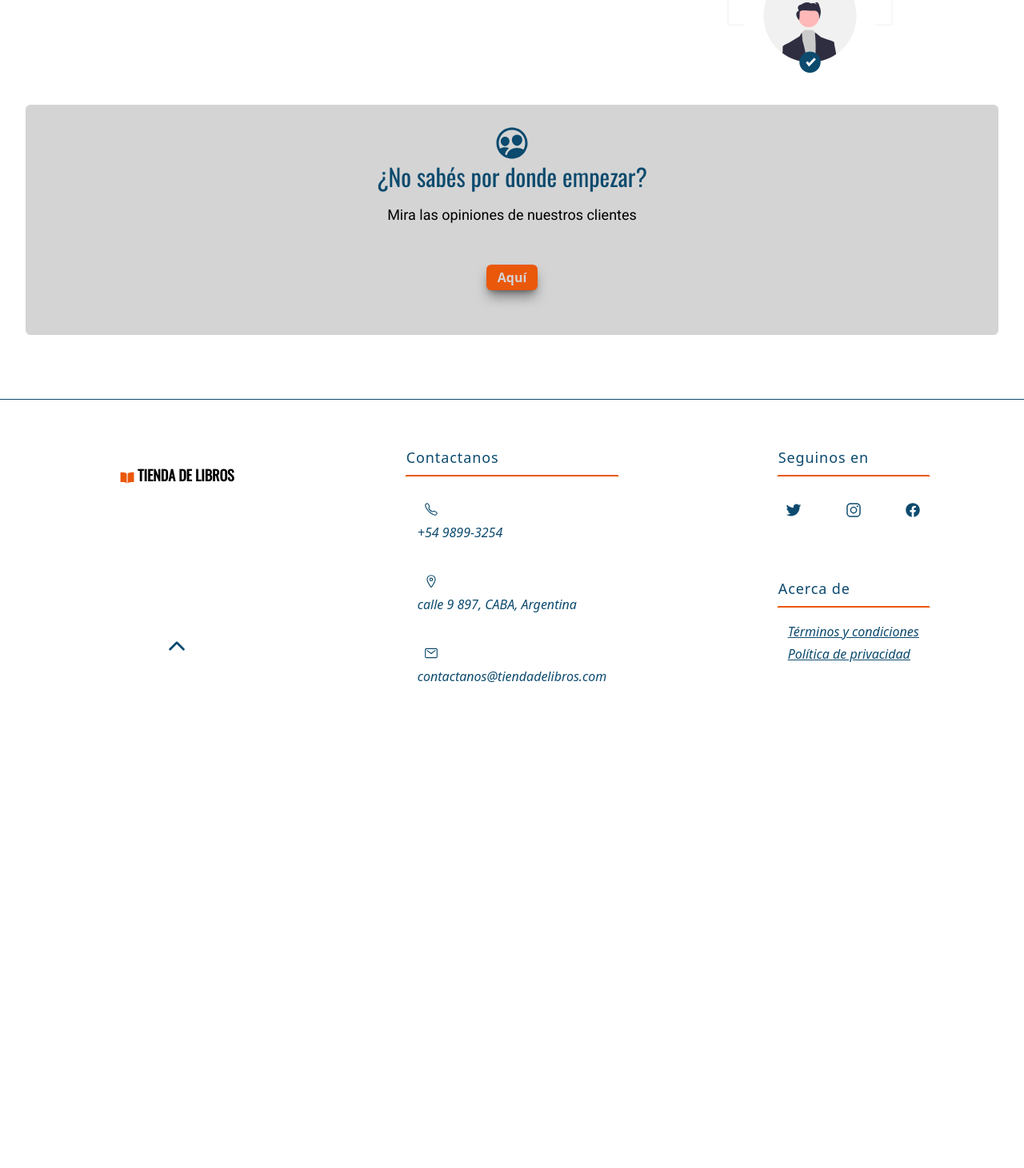
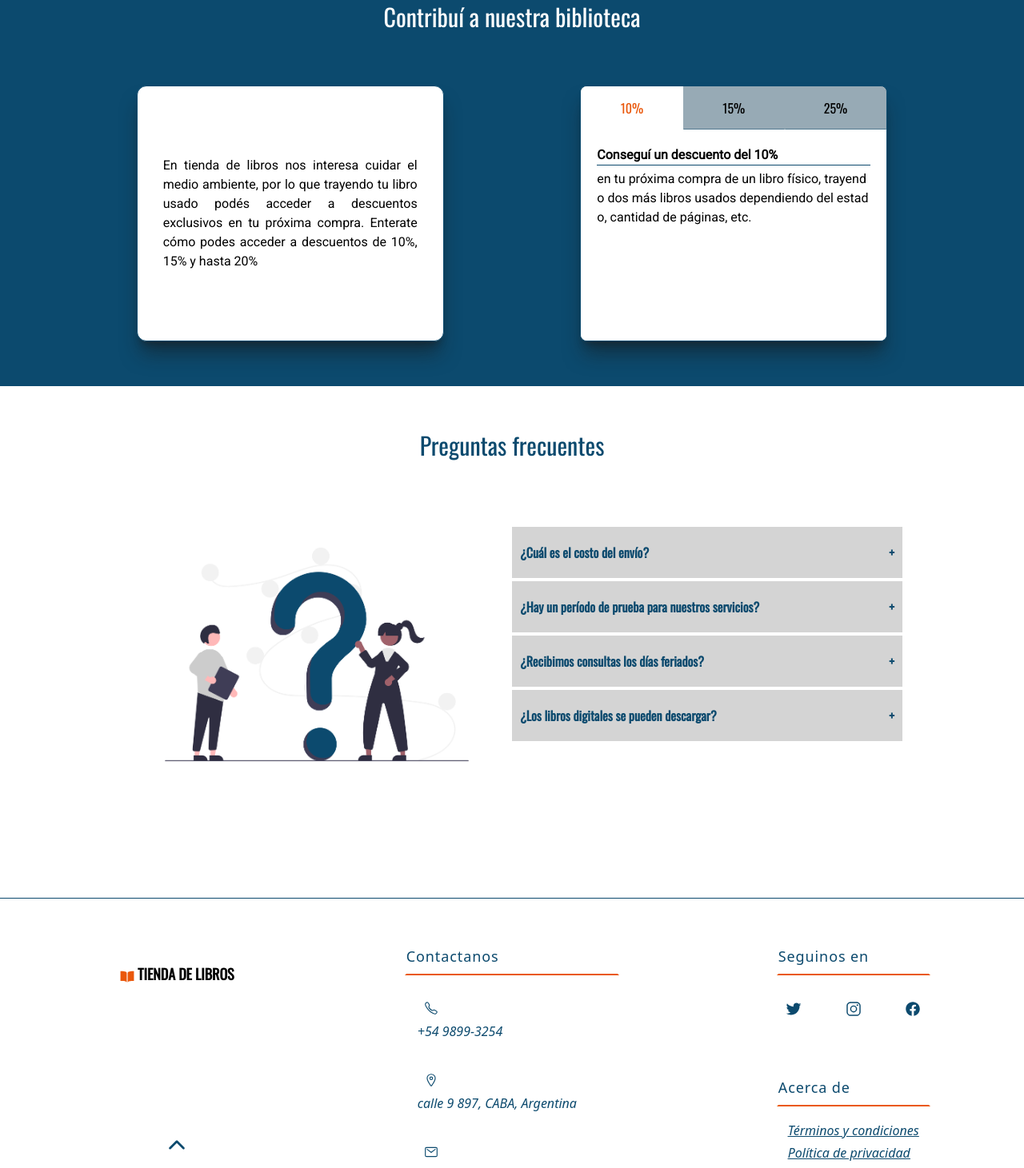
Before and after one commit to sebagutierez/e-commerce, a React (Create React App) app: page / in a window 1280 px wide. Shown: the part 4477-5938 px from the top of the page at 80% size. Before the commit the page ends 5391 px from the top, so only its background shows below. Built offline with nearby package versions, Linux system fonts and the light colour scheme; the HTML template or start-up script is replaced by a standard one.

Commit message:
creación contribute y créditos

```diff
--- a/src/components/Body/Banner/Banner.js
+++ b/src/components/Body/Banner/Banner.js
@@ -3,7 +3,7 @@
 const Banner = () => {
     return (
         <>
-        <div className="w-full h-96 mt-16 bg-different bg-cover bg-left-top flex items-center">
+        <div className="w-full h-96 mt-16 bg-different bg-cover bg-fixed bg-left-top flex items-center">
             <div className="flex flex-col h-52 w-full sm:w-1/2 self-center">
                 <div className="font-black font-ftitles text-xl text-sky-900 sm:text-3xl md:text-5xl self-center md:self-start md:ml-8">
                     Tienda de Libros
--- /dev/null
+++ b/src/components/Body/Contribute/Contribute.js
@@ -0,0 +1,30 @@
+import React from "react";
+import Discount from "./Discount";
+
+const Contribute = () => {
+  return (
+    <>
+      {/* Contenedor */}
+      <div className="flex flex-col p-2 justify-items-center justify-center bg-sky-900">
+        {/* titulo */}
+        <div className="font-ftitles text-white text-center text-3xl m-5">
+          Contribuí a nuestra biblioteca
+        </div>
+        {/* contenido */}
+        <div className="grid grid-flow-row sm:grid-flow-col justify-items-center my-10 place-content-evenly gap-y-10">
+          <div className="h-80 font-ftext bg-white place-content-center text-justify rounded-xl max-w-sm p-8 m-2 shadow-xl shadow-neutral-900/50 border border-sky-900">
+            En tienda de libros nos interesa cuidar el medio ambiente, por lo
+            que trayendo tu libro usado podés acceder a descuentos exclusivos en
+            tu próxima compra. Enterate cómo podes acceder a descuentos de 10%, 15% y hasta 20%
+          </div>
+          {/* contenedor alternative */}
+          <div className="flex place-content-center">
+            <Discount />
+          </div>
+        </div>
+      </div>
+    </>
+  );
+};
+
+export default Contribute;
--- /dev/null
+++ b/src/components/Body/Contribute/Discount.js
@@ -0,0 +1,98 @@
+import { useState } from "react";
+
+const Discount = () => {
+  const [toggleState, setToggleState] = useState(1);
+
+  const toggleTab = (index) => {
+    setToggleState(index);
+  };
+
+  return (
+    <>
+      {/* Container */}
+      <div className="flex flex-col max-w-sm h-80 bg-neutral-300 border border-solid rounded-lg border-sky-900 break-all m-2 shadow-xl shadow-neutral-900/50">
+        {/* block tabs */}
+        <div className="flex font-ftitles">
+          <button
+            className={
+              toggleState === 1
+                ? "p-3.5 text-center text-orange-600 w-1/2 bg-white cursor-pointer border-b border-transparent box-content relative outline-none rounded-none rounded-tl-lg transition-all"
+                : "p-3.5 text-center w-1/2 bg-sky-900/30 cursor-pointer border-transparent border-b border-b-sky-900/50 box-content relative outline-none rounded-none rounded-tl-lg text-black hover:scale-110 hover:border-none transition-all"
+            }
+            onClick={() => toggleTab(1)}
+          >
+            10%
+          </button>
+          <button
+            className={
+              toggleState === 2
+                ? "p-3.5 text-center w-1/2 bg-white cursor-pointer border-b border-transparent box-content relative outline-none rounded-none text-orange-600 transition-all"
+                : "p-3.5 text-center w-1/2 bg-sky-900/30 cursor-pointer border-b border-transparent border-b-sky-900/50 box-content relative outline-none rounded-none text-black hover:scale-110 hover:border-none transition-all"
+            }
+            onClick={() => toggleTab(2)}
+          >
+            15%
+          </button>
+          <button
+            className={
+              toggleState === 3
+                ? "p-3.5 text-center w-1/2 bg-white cursor-pointer border-b border-transparent box-content relative outline-none rounded-none rounded-tr-lg text-orange-600 transition-all"
+                : "p-3.5 text-center w-1/2 bg-sky-900/30 cursor-pointer border-b border border-transparent border-b-sky-900/50 box-content relative outline-none rounded-none rounded-tr-lg text-black hover:scale-110 hover:border-none transition-all"
+            }
+            onClick={() => toggleTab(3)}
+          >
+            25%
+          </button>
+        </div>
+
+        <div className="content-tabs flex-grow font-ftext">
+          <div
+            className={
+              toggleState === 1
+                ? "content  active-content bg-white p-5 w-full h-full block rounded-b-lg"
+                : "content bg-white p-5 w-full h-full hidden"
+            }
+          >
+            <div className="font-bold">Conseguí un descuento del 10%</div>
+            <hr className="w-full h-0.5 mb-1 border-sky-900" />
+            <p className="w-full h-full">
+              en tu próxima compra de un libro físico, trayendo dos más libros
+              usados dependiendo del estado, cantidad de páginas, etc.
+            </p>
+          </div>
+
+          <div
+            className={
+              toggleState === 2
+                ? "content  active-content bg-white p-5 w-full h-full block rounded-b-lg"
+                : "content bg-white p-5 w-full h-full hidden"
+            }
+          >
+            <div className="font-bold">Conseguí un descuento del 15%</div>
+            <hr className="w-full h-0.5 mb-1 border-sky-900" />
+            <p className="w-full h-full">
+              en nuestra suscripción estandar trayendo entre dos y cinco libros
+              usados.
+            </p>
+          </div>
+
+          <div
+            className={
+              toggleState === 3
+                ? "content  active-content bg-white p-5 w-full h-full block rounded-b-lg"
+                : "content bg-white p-5 w-full hfull hidden"
+            }
+          >
+            <div className="font-bold">Conseguí un descuento del 25%</div>
+            <hr className="w-full h-0.5 mb-1 border-sky-900" />
+            <p className="w-full h-full">
+              en nuestra suscripción premium trayendo más de cinco libros usados
+            </p>
+          </div>
+        </div>
+      </div>
+    </>
+  );
+};
+
+export default Discount;
--- a/src/components/Body/Partner/Partner.js
+++ b/src/components/Body/Partner/Partner.js
@@ -3,7 +3,7 @@ import connected from './connected.png'
 const Partner = () => {
     return (
         <>
-            <div>
+            <div className="my-10">
                 <div className="font-ftitles text-sky-900 text-center text-3xl mt-5">
                     Partner
                 </div>
--- a/src/components/Body/Questions/QuestionSection.js
+++ b/src/components/Body/Questions/QuestionSection.js
@@ -1,19 +1,16 @@
-
-import Questions from './Questions'
-import question from './question.png'
+import Questions from "./Questions";
+import question from "./question.png";
 
 const QuestionSection = () => {
   return (
     <>
-        <div>
+      <div className="mb-20 sm:m-14">
         <div className="font-ftitles text-sky-900 text-center text-3xl m-5">
           Preguntas frecuentes
         </div>
-            <div className="flex flex-col md:flex-row justify-around place-content-center px-16 md:px-24">
+        <div className="flex flex-col md:flex-row justify-around place-content-center px-2.5 md:px-24">
           <div className="self-center md:w-1/2 flex place-content-center">
-                        <img
-                            src={question}
-                            alt="/"/>
+            <img src={question} alt="/" />
           </div>
           <div className="md:w-1/2">
             <Questions />
@@ -21,7 +18,7 @@ const QuestionSection = () => {
         </div>
       </div>
     </>
-    )
-}
+  );
+};
 
-export default QuestionSection
+export default QuestionSection;
--- a/src/components/Body/Recommendation.js
+++ b/src/components/Body/Recommendation.js
@@ -5,7 +5,7 @@ import { IoPeopleCircleOutline } from 'react-icons/io5'
 const Recommendation = () => {
     return (
         <>
-            <div className="flex mx-8 flex-col h-72 rounded-md bg-neutral-300 place-content-center">
+            <div className="flex m-8 flex-col h-72 rounded-md bg-neutral-300 place-content-center">
                 <div className="text-sky-900 text-5xl font-black place-self-center">
                     <IoPeopleCircleOutline />
                 </div>
@@ -16,7 +16,7 @@ const Recommendation = () => {
                     <div className="text-base sm:text-lg font-ftext m-4">
                         Mira las opiniones de nuestros clientes
                     </div>
-                    <button className="transition h-8 w-16 m-8 rounded-md bg-orange-600 font-extrabold text-neutral-300 hover:text-neutral-300 shadow-lg shadow-neutral-900/50 hover:transition-all hover:bg-gradient-to-t hover:from-orange-600 border-0 hover:border-0 hover:to-sky-900 hover:scale-110">
+                    <button className="transition-all h-8 w-16 m-8 rounded-md bg-orange-600 font-extrabold text-neutral-300 shadow-lg shadow-neutral-900/50 hover:transition-all border-0 hover:bg-transparent hover:text-black hover:border-0 hover:scale-110">
                         Aquí
                     </button>
                 </div>
--- /dev/null
+++ b/src/components/Footer/Credits.js
@@ -0,0 +1,59 @@
+import { useState } from "react";
+
+const Credits = () => {
+  const [modal, setModal] = useState(false);
+
+  const toggleModal = () => {
+    setModal(!modal);
+  };
+
+  return (
+    <>
+      <button
+        onClick={toggleModal}
+        className="block bg-transparent border-none text-sky-900 font-ftext justify-self-center"
+      >
+        Créditos
+      </button>
+      {modal && (
+        <div className="inset-0 w-[100vw] h-[100vh] z-50 fixed">
+          <div
+            onClick={toggleModal}
+            className="inset-0 fixed h-[100vh] w-[100vw] bg-sky-900/30"
+          ></div>
+          <div className="absolute top-[40%] left-[50%] -translate-x-2/4 -translate-y-2/4 p-1 rounded max-w-[600px] min-w-[300px] bg-white">
+            <div className="font-ftitles text-xl font-bold p-8">Créditos</div>
+            <div className="pb-8 px-8">
+            <p>
+              Foto de
+              <a
+                className="text-orange-600"
+                href="https://unsplash.com/@brandi1?utm_source=unsplash&utm_medium=referral&utm_content=creditCopyText"
+              >
+                Brandi Redd
+              </a>
+              en
+              <a
+                className="text-orange-600"
+                href="https://unsplash.com/es/s/fotos/bussines?utm_source=unsplash&utm_medium=referral&utm_content=creditCopyText"
+              >
+                Unsplash
+              </a>
+              </p>
+            </div>
+            <div className="pb-16 px-8">
+            <button
+              className="absolute p-2 border-none bg-orange-600 text-white"
+              onClick={toggleModal}
+            >
+              cerrar
+              </button>
+            </div>
+          </div>
+        </div>
+      )}
+    </>
+  );
+};
+
+export default Credits;
--- a/src/components/Footer/Footer.js
+++ b/src/components/Footer/Footer.js
@@ -6,47 +6,48 @@ import {
   IoLogoFacebook,
   IoLogoTwitter,
   IoLogoInstagram,
-  IoBookSharp
-} from 'react-icons/io5'
+  IoBookSharp,
+} from "react-icons/io5";
+import Credits from "./Credits";
 
 const Footer = () => {
   let info = [
     {
-      dato: '+54 9899-3254',
+      dato: "+54 9899-3254",
       ícono: <IoCallOutline />,
       key: 1,
     },
     {
-      dato: 'calle 9 897, CABA, Argentina',
+      dato: "calle 9 897, CABA, Argentina",
       ícono: <IoLocationOutline />,
       key: 3,
     },
     {
-      dato: 'contactanos@tiendadelibros.com',
+      dato: "contactanos@tiendadelibros.com",
       ícono: <IoMailOutline />,
       key: 2,
     },
-  ]
+  ];
   let redes = [
     {
       ícono: <IoLogoTwitter />,
-        link: 'https://twitter.com/',
-        list: 1
+      link: "https://twitter.com/",
+      list: 1,
     },
     {
       ícono: <IoLogoInstagram />,
-        link: 'https://www.instagram.com/',
-        list: 2
+      link: "https://www.instagram.com/",
+      list: 2,
     },
     {
       ícono: <IoLogoFacebook />,
-        link: 'https://es-la.facebook.com/',
-        list: 3
-    }
-
-]
+      link: "https://es-la.facebook.com/",
+      list: 3,
+    },
+  ];
   return (
-    <div className="absolute grid items-center w-full h-auto grid-cols-1 grid-row-3 py-8 mt-20 text-sky-900 bg-white justify-items-center sm:grid-cols-3 sm:grid-rows-1 border-t border-t-sky-900">
+    <>
+    <div className="grid items-center w-full h-auto grid-cols-1 grid-row-3 py-8  text-sky-900 bg-white justify-items-center sm:grid-cols-3 sm:grid-rows-1 border-t border-t-sky-900 mt-20">
       <div className="flex flex-col items-center mt-8 text-lg font-bold text-black sm:place-self-start sm:ml-4 sm:font-black font-ftitles row-start-3 row-end-4 sm:col-start-1 sm:col-end-2 sm:row-start-1 sm:row-end-2 sm:pl-2 pr-2 sm:pt-4 sm:justify-self-center sm:text-sm md:text-lg">
         <div className="flex flex-row items-center cursor-pointer hover:scale-110">
           <span className="pt-2 mr-1 text-orange-600">
@@ -63,15 +64,15 @@ const Footer = () => {
           Contactanos
         </div>
         <ul>
-        {
-            info.map(e =>
-                <li key={e.key} className='grid grid-cols-1 py-2 m-4 italic font-normal text-left text-normal sm:hover:text-orange-600 justify-items-center sm:justify-items-start'>
-                    <span className="text-lg m-2">
-                        {e.ícono}
-                    </span>
-                    {e.dato}</li>
-                )
-        }
+          {info.map((e) => (
+            <li
+              key={e.key}
+              className="grid grid-cols-1 py-2 m-4 italic font-normal text-left text-normal sm:hover:text-orange-600 justify-items-center sm:justify-items-start"
+            >
+              <span className="text-lg m-2">{e.ícono}</span>
+              {e.dato}
+            </li>
+          ))}
         </ul>
       </div>
       <div className="self-start row-start-2 row-end-3 sm:col-start-3 sm:col-end-4 sm:row-start-1 sm:row-end-2">
@@ -80,15 +81,16 @@ const Footer = () => {
             Seguinos en
           </div>
           <ul className="grid justify-center grid-cols-3 justify-items-center">
-          {
-                redes.map(e =>
-                <li key={e.list} className="py-4 font-ftext text-xl text-left italic sm:hover:scale-125">
+            {redes.map((e) => (
+              <li
+                key={e.list}
+                className="py-4 font-ftext text-xl text-left italic sm:hover:scale-125"
+              >
                 <a href={e.link} className="sm:hover:text-orange-600 ">
                   {e.ícono}
                 </a>
               </li>
-                )
-          }
+            ))}
           </ul>
         </div>
         <div className="mt-12">
@@ -97,15 +99,24 @@ const Footer = () => {
           </div>
           <ul className="grid object-contain grid-cols-1 grid-rows-2 justify-left">
             <li className="text-base sm:text-sm md:text-base italic underline sm:hover:text-orange-600 sm:hover:scale-110 p-0.5">
-              <a href="/" className="p-3 m-4">Términos y condiciones</a>
+              <a href="/" className="p-3 m-4">
+                Términos y condiciones
+              </a>
             </li>
             <li className="text-base sm:text-sm md:text-base italic underline sm:hover:text-orange-600 sm:hover:scale-110 p-0.5">
-              <a href="/" className="p-3 m-4">Política de privacidad</a>
+              <a href="/" className="p-3 m-4">
+                Política de privacidad
+              </a>
               </li>
             </ul>
           </div>
+          <div className="ml-16 sm:ml-8 text-base sm:text-sm md:text-base italic underline p-0.5">
+            <Credits />
           </div>
         </div>
+
+        </div>
+    </>
   );
 };
 
--- a/src/components/Rutas/Home.js
+++ b/src/components/Rutas/Home.js
@@ -9,6 +9,7 @@ import Services from "../Body/Services";
 import CardContainer from "../Cards/CardContainer";
 import Contact from "../Contact";
 import Footer from "../Footer/Footer";
+import Contribute from "../Body/Contribute/Contribute";
 
 const Home = () => {
   return (
@@ -20,9 +21,10 @@ const Home = () => {
       <GifCard />
       <Pricing />
       <Carousel />
-      <QuestionSection />
       <Partner />
       <Recommendation />
+      <Contribute />
+      <QuestionSection />
       <Footer />
     </>
   );
```
Lines whose indentation alone changed are shown as unchanged.
